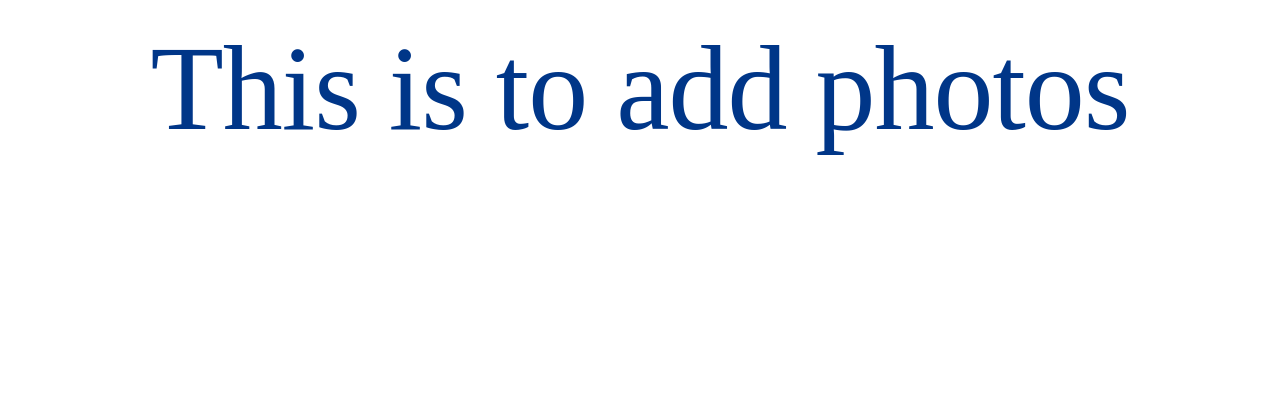
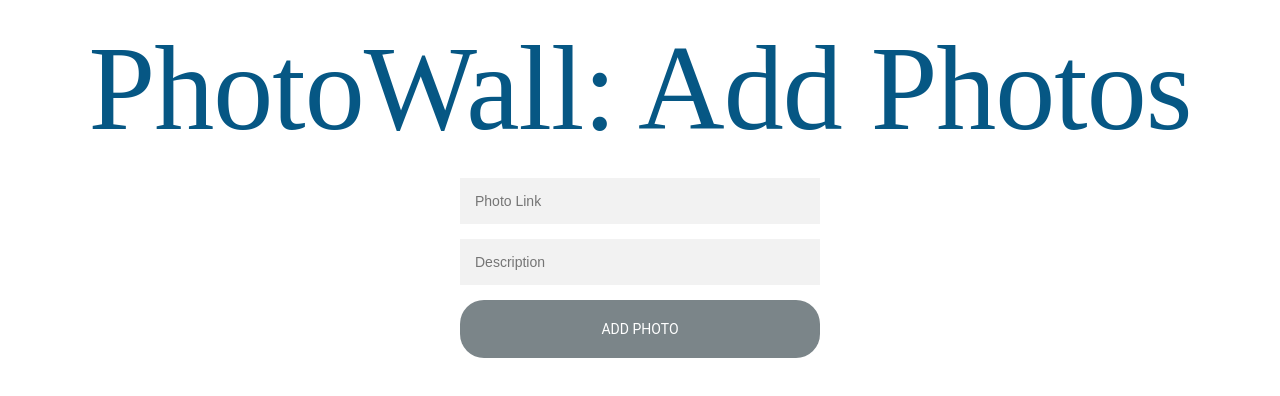
Before and after one commit to ideb1988/PhotoWall, a React app in the folder photowall/: page /AddPhoto in a window 1280 px wide. Built offline with nearby package versions, Linux system fonts and the light colour scheme; a web font is replaced by a local one.

Commit message:
State management without redux

```diff
--- a/photowall/src/Components/AddPhoto.js
+++ b/photowall/src/Components/AddPhoto.js
@@ -1,10 +1,43 @@
-import React,{Component} from 'react';
+import React, { Component } from 'react';
+import Title from './Title';
 
 
-class AddPhoto extends Component{
+class AddPhoto extends Component {
 
-    render(){
-        return <h1> This is to add photos </h1>
+    constructor(){
+        super();
+        this.handleAddPhoto=this.handleAddPhoto.bind(this);
+    }
+
+    handleAddPhoto(event){
+        event.preventDefault();
+
+        const imgURL = event.target.elements.link.value;
+        const imgDesc = event.target.elements.desc.value;
+        const post={
+             id: 0,
+             description: imgDesc,
+             imageLink: imgURL
+        };
+        if (imgURL && imgDesc){
+            this.props.onAddPhoto(post);
+        }
+
+    }
+
+    render() {
+        return (
+            <div>
+                <Title title={'PhotoWall: Add Photos'} />
+                <div className='form'>
+                <form onSubmit={this.handleAddPhoto}>
+                    <input name='link' type='text' placeholder='Photo Link'/>
+                    <input name='desc' type='text' placeholder='Description'/>
+                    <button className='button'> Add Photo </button>
+                </form>
+                </div>
+            </div>
+        )
     }
 }
 
--- a/photowall/src/Components/Main.js
+++ b/photowall/src/Components/Main.js
@@ -13,6 +13,7 @@ class Main extends Component {
             posts: [],
         };
         this.removePhoto = this.removePhoto.bind(this);
+        this.addPhoto = this.addPhoto.bind(this);
     }
 
     render() {
@@ -28,10 +29,13 @@ class Main extends Component {
                     )
                 }} />
 
-                <Route path="/AddPhoto" render={() => {
+                <Route path="/AddPhoto" render={({history}) => {
                     return (
                         <div>
-                            <AddPhoto />
+                            <AddPhoto onAddPhoto={(addedPost) => {
+                                this.addPhoto(addedPost);
+                                history.push('/');
+                            }} />
                         </div>
                     );
                 }} />
@@ -49,8 +53,16 @@ class Main extends Component {
     }
 
     componentDidUpdate(previousState, currState) {
-        console.log(previousState);
-        console.log(this.state);
+
+    }
+
+    addPhoto(postAdded) {
+        this.setState((state) => {
+            return {
+                posts: state.posts.concat([postAdded])
+            };
+        })
+
     }
 
     removePhoto(postRemoved) {
--- a/photowall/src/Components/Photo.js
+++ b/photowall/src/Components/Photo.js
@@ -9,7 +9,7 @@ function Photo(props) {
         <img className="photo" src={post.imageLink} alt={post.description} />
         <figcaption><p> {post.description} </p></figcaption>
         <div className="button-container">
-            <button className="remove-button" onClick={() => {
+            <button className="button" onClick={() => {
                 props.onRemovePhoto(post);
             }}> Remove </button>
         </div>
--- a/photowall/src/styles/stylesheet.css
+++ b/photowall/src/styles/stylesheet.css
@@ -15,7 +15,7 @@ h1 {
     font-size: 12rem;
     margin: 2rem 0;
     letter-spacing: -1px;
-    color: rgb(0, 54, 136);
+    color: #065784;
     text-decoration: none;
 }
 
@@ -139,7 +139,7 @@ body {
 button,
 .button {
     border: 2px solid #f2f2f2;
-    border-radius: 25px;
+    border-radius: 24px;
     background: none;
     flex-basis: 48%;
     display: inline-block;
@@ -157,7 +157,8 @@ button:hover,
 .button:hover,
 button:focus,
 .button:focus {
-    border-color: rgb(240, 3, 3);
+    color:white;
+    background: rgb(255, 63, 63);
     outline: 0;
 }
 
@@ -201,7 +202,7 @@ button:focus,
     font-family: "Roboto", sans-serif;
     text-transform: uppercase;
     outline: 0;
-    background: #065784;
+    background: #7B8589;
     width: 100%;
     border: 0;
     padding: 15px;
@@ -215,7 +216,7 @@ button:focus,
 .form button:hover,
 .form button:active,
 .form button:focus {
-    background: #7B8589;
+    background: #065784;
 }
 
 .loader {
```
